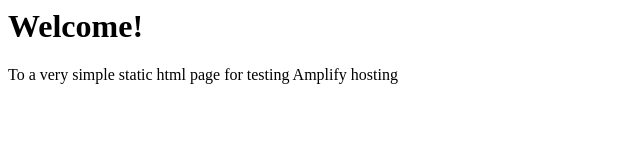
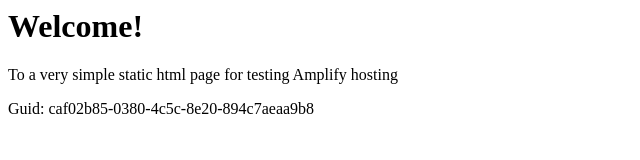
Before and after one commit to aws-aemilia-sin/Github-PR-Commit-Integration-Test-DoNotTouch-Gith-P5X5MO5I-v1-preprod-ap-southeast-1, a website: page src/index.html in a window 1280 px wide. Shown: the whole page, without its empty margins (0-640 px from the left). Drawn offline with Linux system fonts and the light colour scheme.

Commit message:
commit from integ tests

```diff
--- a/src/index.html
+++ b/src/index.html
@@ -1,3 +1,5 @@
+
+
 <html lang="en">
 
 <head>
@@ -10,6 +12,6 @@
 <body>
     <h1>Welcome!</h1>
     <p>To a very simple static html page for testing Amplify hosting</p>
-</body>
+    <p>Guid: caf02b85-0380-4c5c-8e20-894c7aeaa9b8</p></body>
 
 </html>
```
